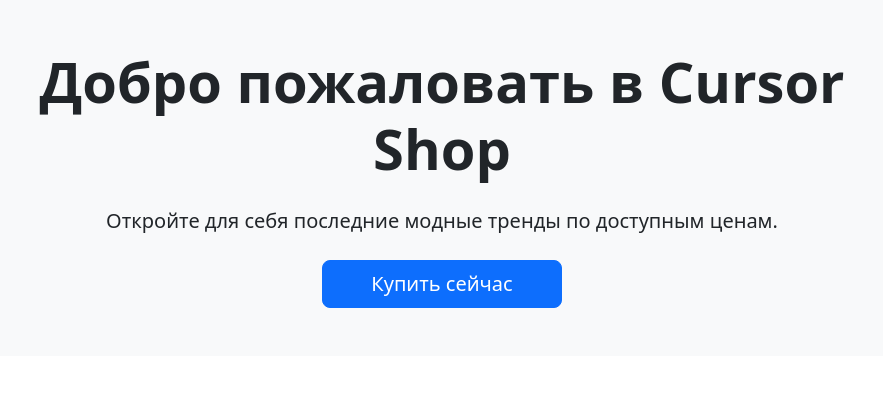
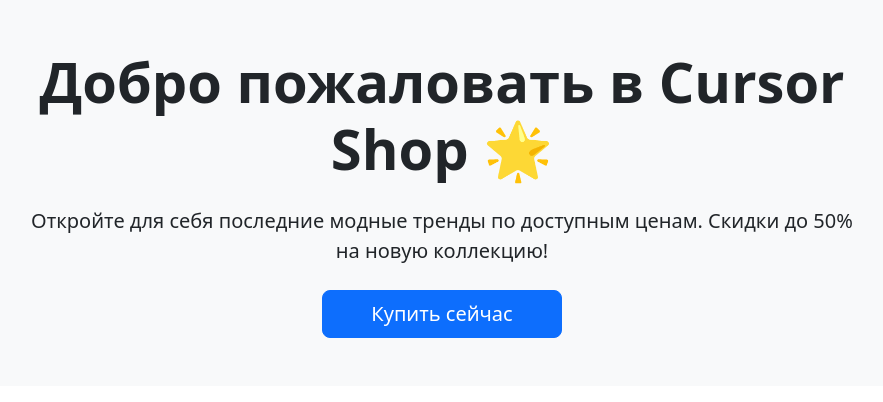
Before and after one commit to ubmember500/cursori5, a Flask app: page / in a window 1280 px wide. Shown: the part 69-471 px from the top of the page, without its empty margins (198-1081 px from the left). Run offline with Flask 3, Linux system fonts and the light colour scheme; data comes from the database, SQL or seed files in the repository.

Commit message:
Обновлен текст на главной странице

```diff
--- a/templates/home.html
+++ b/templates/home.html
@@ -7,8 +7,8 @@
     <div class="container">
         <div class="row align-items-center justify-content-center text-center">
             <div class="col-md-8">
-                <h1 class="display-4 fw-bold mb-4">Добро пожаловать в Cursor Shop</h1>
-                <p class="lead mb-4">Откройте для себя последние модные тренды по доступным ценам.</p>
+                <h1 class="display-4 fw-bold mb-4">Добро пожаловать в Cursor Shop 🌟</h1>
+                <p class="lead mb-4">Откройте для себя последние модные тренды по доступным ценам. Скидки до 50% на новую коллекцию!</p>
                 <a href="{{ url_for('products') }}" class="btn btn-primary btn-lg px-5">Купить сейчас</a>
             </div>
         </div>
```
